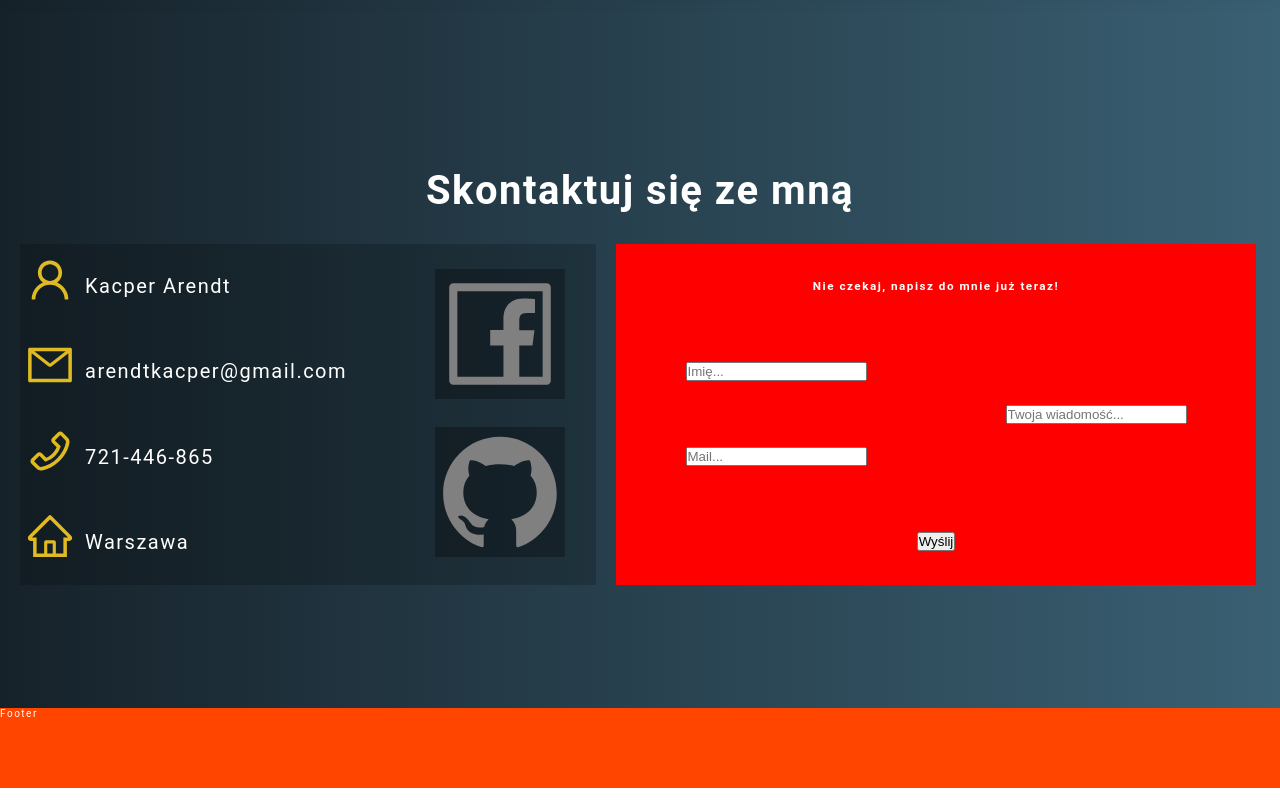
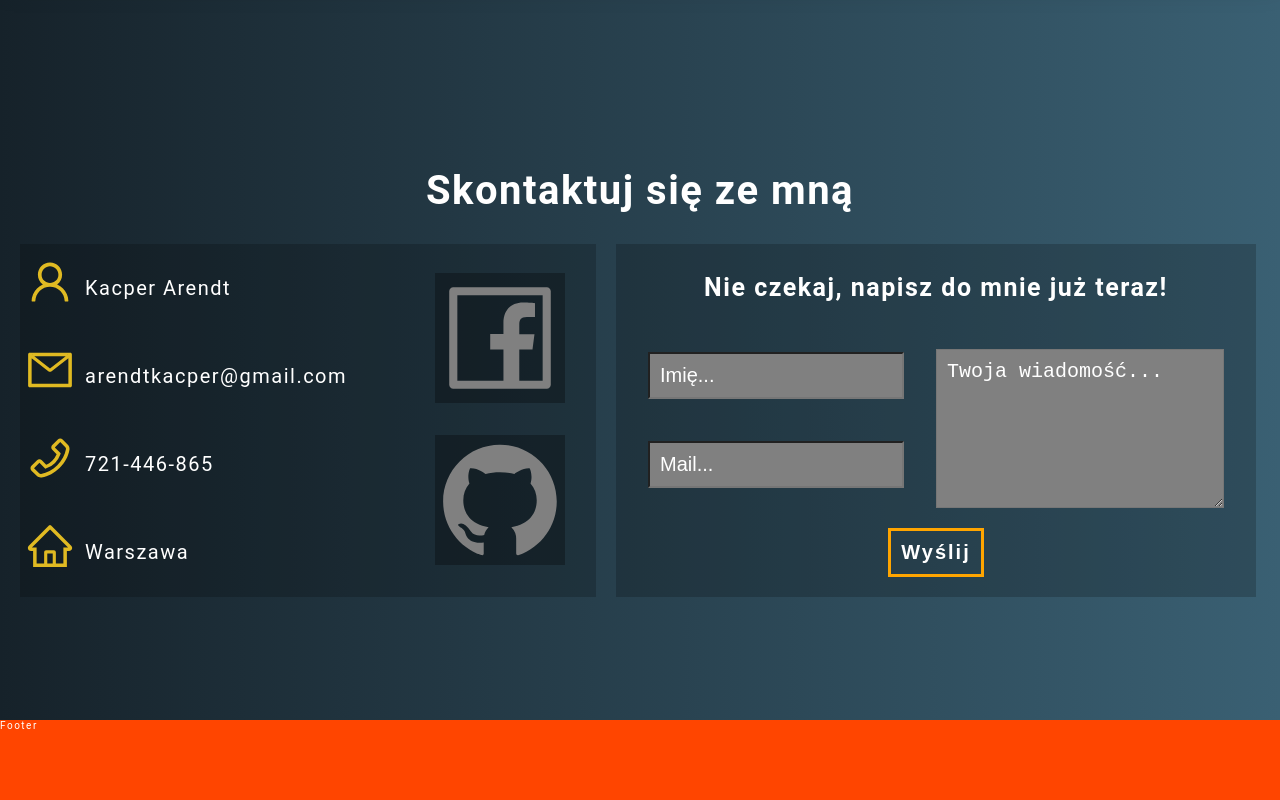
Before and after one commit to Kacper-Arendt/kacper-koduje, a React (Create React App) app: page / in a window 1280 px wide. Shown: the part 3765-4565 px from the top of the page. Built offline with nearby package versions, Linux system fonts and the light colour scheme; no server answers.

Commit message:
style add styles to form el

```diff
--- a/src/components/Contact.tsx
+++ b/src/components/Contact.tsx
@@ -33,45 +33,6 @@ const ContactData = styled.div`
   background-color: rgba(0, 0, 0, .2);
 `
 
-const Form = styled.form`
-  width: 50%;
-  height: 100%;
-  background-color: red;
-
-  display: grid;
-  grid-template-columns: repeat(4, 1fr);
-  grid-template-rows: repeat(4, 1fr);
-  place-items: center;
-
-  h3 {
-    grid-column: 1 /-1;
-  }
-
-  input {
-    :first-of-type {
-      grid-column: 1 / 3;
-      grid-row: 2;
-    }
-
-    :nth-of-type(2) {
-      grid-column: 1 / 3;
-      grid-row: 3;
-    }
-
-    :nth-of-type(3) {
-      grid-column: 3 /  -1;
-      grid-row: 2 / span 2;
-    }
-  }
-
-  button {
-    grid-column: 2 / span 2;
-  }
-
-  p {
-    grid-column: 4 / -1;
-  }
-`
 const ElContainer = styled.div`
   grid-column: 1 / 3;
   display: flex;
@@ -111,6 +72,95 @@ const Social = styled.div`
     :active {
       transform: scale(1);
     }
+  }
+`
+const Form = styled.form`
+  display: grid;
+  grid-template-columns: repeat(4, 1fr);
+  grid-template-rows: repeat(4, 1fr);
+  place-items: center;
+  width: 50%;
+  height: 100%;
+  background-color: rgba(0, 0, 0, .2);
+
+  h3 {
+    grid-column: 1 /-1;
+    font-size: 2.5rem;
+  }
+
+  input, textarea {
+    background-color: grey;
+    color: #e0ba22;
+    font-size: 2rem;
+    padding: 1rem;
+
+    :hover {
+      border: 2px solid #e0ba22;
+    }
+
+    :focus {
+      outline: .3rem solid #e0ba22;
+    }
+
+    ::placeholder {
+      color: white;
+    }
+  }
+
+  p {
+    grid-column: 4 / -1;
+    font-size: 2rem;
+    align-self: center;
+    justify-self: start;
+  }
+`
+const TextArea = styled.textarea`
+  grid-column: 3 /  -1;
+  grid-row: 2 / span 2;
+  width: 90%;
+  height: 90%;
+  align-self: end;
+  justify-self: start;
+  overflow: hidden;
+`
+const Input = styled.input`
+  width: 80%;
+
+  :first-of-type {
+    grid-column: 1 / 3;
+    grid-row: 2;
+  }
+
+  :nth-of-type(2) {
+    grid-column: 1 / 3;
+    grid-row: 3;
+  }
+`
+
+const Button = styled.button`
+  grid-column: 2 / span 2;
+  font-size: 2rem;
+  margin: 1rem;
+  padding: 1rem;
+  background: transparent;
+  color: white;
+  text-align: center;
+  font-weight: 600;
+  text-decoration: none;
+  letter-spacing: 2px;
+  cursor: pointer;
+  transition: all .2s;
+  border: .3rem solid orange;
+
+  :hover {
+    box-shadow: rgba(0, 0, 0, 0.15) 1.95px 1.95px 2.6px;
+    transform: scale(1.1);
+    color: orange;
+    border-color: white;
+  }
+
+  :active {
+    transform: scale(1);
   }
 `
 
@@ -162,10 +212,10 @@ export const Contact = () => {
             </ContactData>
             <Form onSubmit={handleSubmit}>
                 <h3>Nie czekaj, napisz do mnie już teraz!</h3>
-                <input type="text" name="name" placeholder="Imię..."/>
-                <input type="text" name='email' placeholder='Mail...'/>
-                <input type="text" name='message' placeholder="Twoja wiadomość..."/>
-                <button>Wyślij</button>
+                <Input type="name" autoComplete="given-name" name="name" placeholder="Imię..."/>
+                <Input type="email" name='email' placeholder='Mail...'/>
+                <TextArea name='message' placeholder="Twoja wiadomość..."/>
+                <Button>Wyślij</Button>
                 {message && <p>{message}</p>}
             </Form>
         </Div>
--- a/src/components/Projects.tsx
+++ b/src/components/Projects.tsx
@@ -88,7 +88,6 @@ const Back = styled(Side)`
     overflow: hidden;
   }
 `
-
 const Button = styled.a`
   margin: 1rem;
   padding: 1rem;
```
